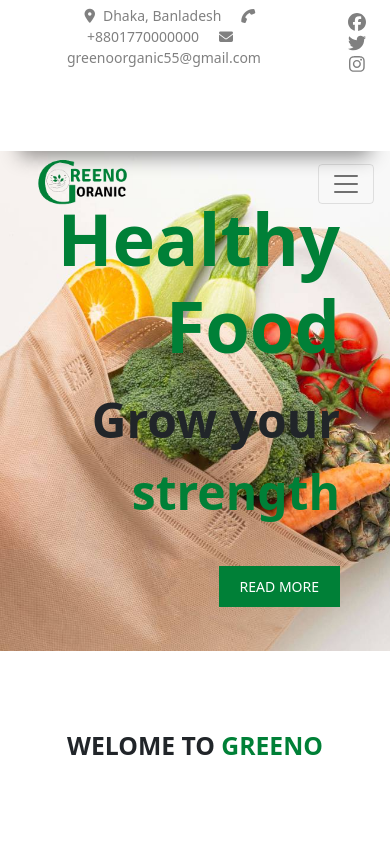
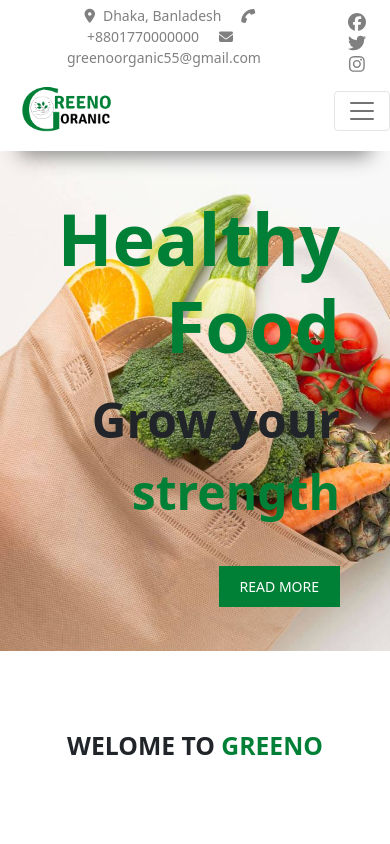
Before and after one commit to gm-zesan/Greeno-Organic-client, a React (Create React App) app: page / in a window 390 px wide. Shown: the top 844 px of the page. Built offline with nearby package versions, Linux system fonts and the light colour scheme; no server answers.

Commit message:
navbar responsive and full preject complete

```diff
--- a/src/Pages/Shared/Header/Header.js
+++ b/src/Pages/Shared/Header/Header.js
@@ -28,7 +28,9 @@ const Header = () => {
                 variant="light"
                 bg="white"
             >
-                <Container>
+                <Container
+                    style={{ position: "absolute", left: 0, top: "-65px" }}
+                >
                     <Navbar.Brand to="/">
                         <img
                             style={{ PaddingTop: "14px" }}
```
